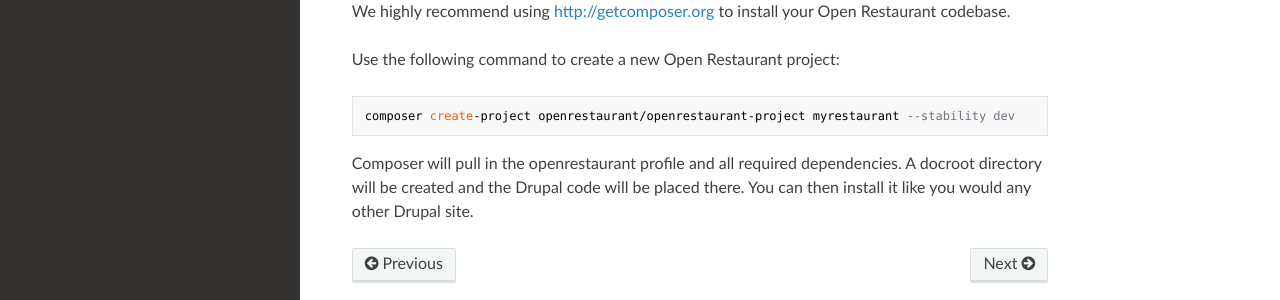
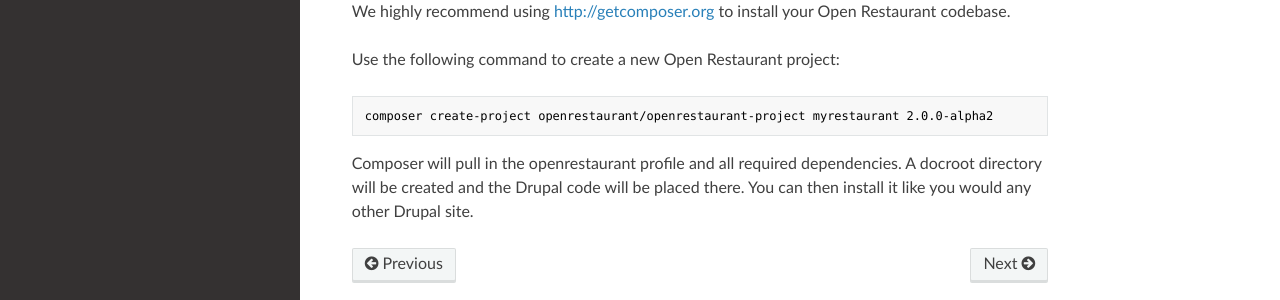
Before and after one commit to openrestaurant/docs, an MkDocs documentation site: the page built from docs/installation.md, in a window 1280 px wide. Shown: the part 341-641 px from the top of the page. Built offline with MkDocs 1.6.1, drawn with Linux system fonts in a browser that asks for light colours; nearby versions of some CDN libraries; old or Windows-style settings are respelled for this version of MkDocs.

Commit message:
Update installation.md

````diff
--- a/docs/installation.md
+++ b/docs/installation.md
@@ -13,7 +13,7 @@ We highly recommend using [http://getcomposer.org](Composer) to install your Ope
 Use the following command to create a new Open Restaurant project:
 
 ```
-composer create-project openrestaurant/openrestaurant-project myrestaurant --stability dev
+composer create-project openrestaurant/openrestaurant-project myrestaurant 2.0.0-alpha2
 ```
 
 Composer will pull in the openrestaurant profile and all required dependencies. A docroot directory will be created and the Drupal code will be placed there. You can then install it like you would any other Drupal site.
````
